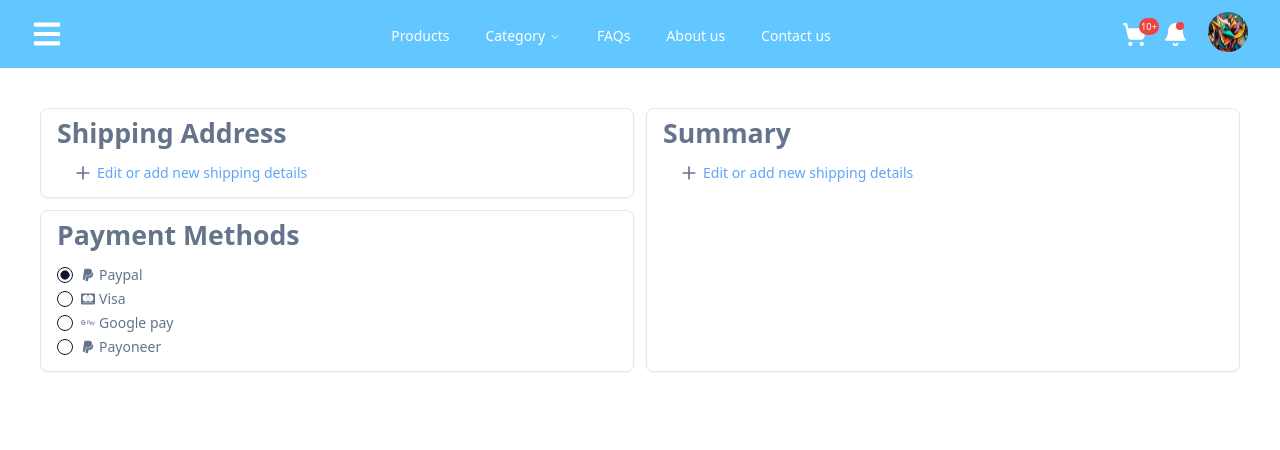
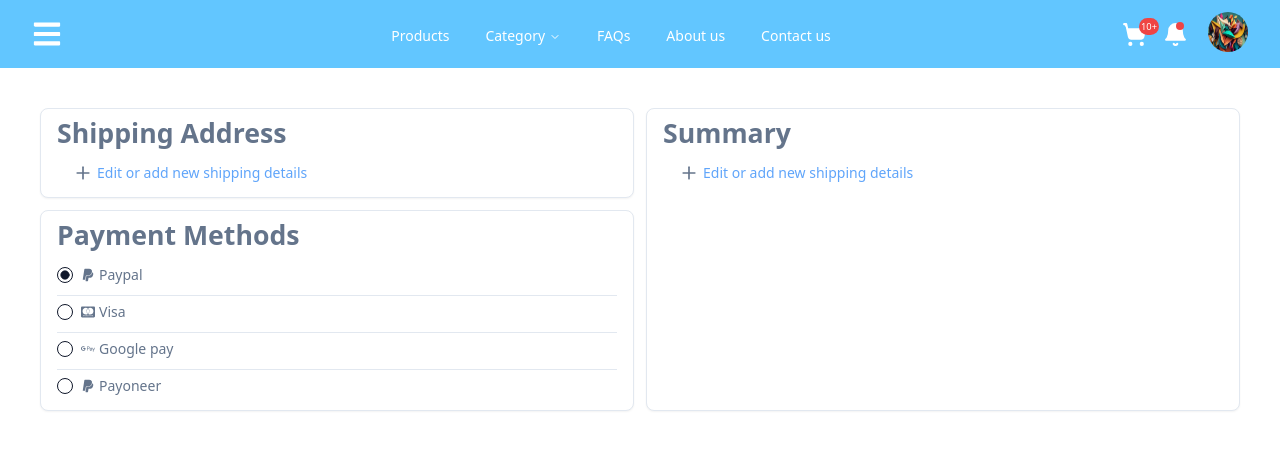
Before and after one commit to chriford-siame/ProdZM, a React (Create React App) app: page /product/cart in a window 1280 px wide. Shown: the top 450 px of the page. Built offline with nearby package versions, Linux system fonts and the light colour scheme.

Commit message:
Add border lines

```diff
--- a/src/components/Product/Cart/Cart.tsx
+++ b/src/components/Product/Cart/Cart.tsx
@@ -15,7 +15,7 @@
           <div className='grid grid-cols-1 gap-3'>
             <Card className='p-1 px-4 w-full'>
               <p className='text-muted-foreground font-bold text-[20pt] text-start'>Shipping Address</p>
-              <div className='pl-0 float-first'>
+              <div className='pl-0'>
                 <ShippingDetailFormModal
                   icon={<Plus size={20} className=' text-muted-foreground' />}
                   text='Edit or add new shipping details'
@@ -26,15 +26,15 @@
               <p className='text-muted-foreground font-bold text-[20pt] pb-3'>Payment Methods</p>
               <div className='text-muted-foreground pb-3'>
                 <RadioGroup defaultValue="paypal">
-                  <div className="flex items-center space-x-2">
+                  <div className="flex border-b pb-3 items-center space-x-2">
                     <RadioGroupItem value="paypal" id="paypal" />
                     <Label htmlFor="paypal" className='flex gap-1'> <FaPaypal /> Paypal</Label>
                   </div>
-                  <div className="flex items-center space-x-2">
+                  <div className="flex border-b pb-3 items-center space-x-2">
                     <RadioGroupItem value="visaCard" id="visaCard" />
                     <Label htmlFor="visaCard" className='flex gap-1'><FaCcMastercard /> Visa</Label>
                   </div>
-                  <div className="flex items-center space-x-2">
+                  <div className="flex border-b pb-3 items-center space-x-2">
                     <RadioGroupItem value="googlePay" id="googlePay" />
                     <Label htmlFor="googlePay" className='flex gap-1'><FaGooglePay /> Google pay</Label>
                   </div>
```
